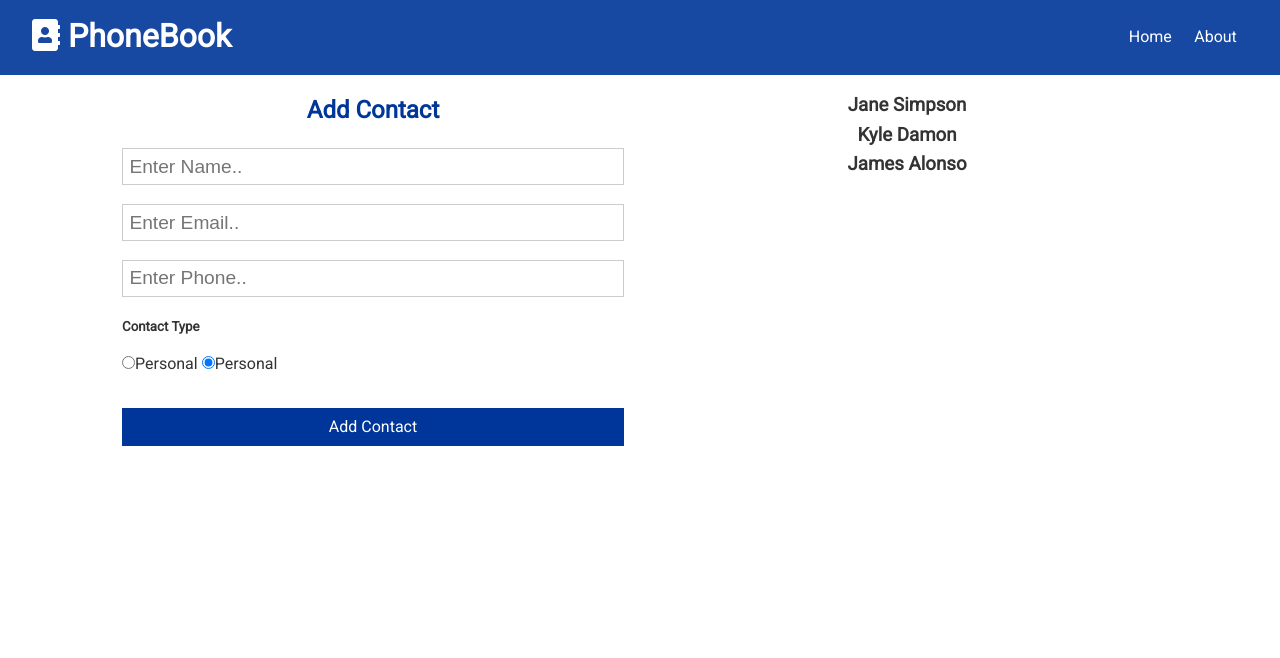
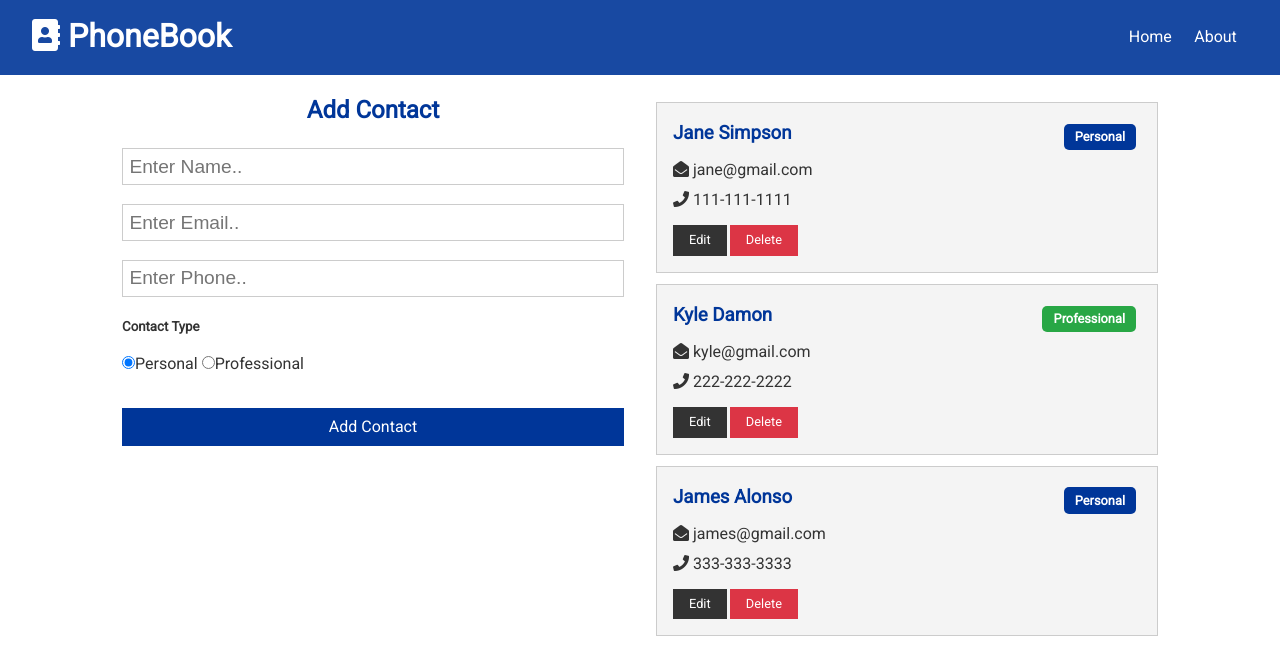
Before and after one commit to kunljha/PhoneBook, a React (Create React App) app in the folder client/: page / in a window 1280 px wide. Shown: the top 658 px of the page. Built offline with nearby package versions, Linux system fonts and the light colour scheme.

Commit message:
styled ContactItem & defined addContact action

```diff
--- a/client/src/components/contacts/ContactForm.js
+++ b/client/src/components/contacts/ContactForm.js
@@ -1,41 +1,55 @@
-import React, { useState } from 'react'
+import React, { useState, useContext } from 'react'
+import ContactContext from '../../context/contact/contactContext'
 
 const ContactForm = () => {
+	const contactContext = useContext(ContactContext)
+
 	const [contact, setContact] = useState({
 		name: '',
 		email: '',
 		phone: '',
-    type: 'personal'
+		type: 'personal',
 	})
 
 	const handleChange = (e) => {
 		setContact({
 			...contact,
-      [e.target.name]: e.target.value
+			[e.target.name]: e.target.value,
+		})
+	}
+
+	const handleSubmit = (e) => {
+		e.preventDefault()
+		contactContext.addContact(contact)
+		setContact({
+			name: '',
+			email: '',
+			phone: '',
+			type: 'personal',
 		})
 	}
 
 	const { name, email, phone, type } = contact
 
 	return (
-    <form>
-      <h2 className="text-primary">Add Contact</h2>
+		<form onSubmit={handleSubmit}>
+			<h2 className='text-primary'>Add Contact</h2>
 			<input
-        type="text"
+				type='text'
 				placeholder='Enter Name..'
 				name='name'
 				value={name}
 				onChange={handleChange}
 			/>
 			<input
-        type="email"
+				type='email'
 				placeholder='Enter Email..'
 				name='email'
 				value={email}
 				onChange={handleChange}
 			/>
 			<input
-        type="text"
+				type='text'
 				placeholder='Enter Phone..'
 				name='phone'
 				value={phone}
@@ -43,20 +57,27 @@
 			/>
 			<h5>Contact Type</h5>
 			<input
-        type="radio"
+				type='radio'
 				name='type'
 				value='personal'
-        checked={ type === 'personal' } />Personal{' '}
+				onChange={handleChange}
+				checked={type === 'personal'}
+			/>
+			Personal{' '}
 			<input
-        type="radio"
+				type='radio'
 				name='type'
-        value='personal'
-        checked={ type === 'personal' } />Personal{' '}
+				value='professional'
+				onChange={handleChange}
+				checked={type === 'professional'}
+			/>
+			Professional{' '}
 			<div>
 				<input
-          type="submit"
-          value="Add Contact"
-          className="btn btn-primary btn-block" />
+					type='submit'
+					value='Add Contact'
+					className='btn btn-primary btn-block'
+				/>
 			</div>
 		</form>
 	)
--- a/client/src/components/contacts/ContactItem.js
+++ b/client/src/components/contacts/ContactItem.js
@@ -1,16 +1,42 @@
 import React from 'react'
 import PropTypes from 'prop-types'
 
-const ContactItem = ({ contact }) => {
-  return (
-    <div>
-      <h3>{contact.name}</h3>
-    </div>
-  )
+const ContactItem = ({ contact: { id, name, email, phone, type } }) => {
+	return (
+		<div className='card bg-light'>
+			<h3 className='text-primary text-left'>
+				{name}{' '}
+				<span
+					style={{ float: 'right' }}
+					className={`badge ${
+						type === 'professional' ? 'badge-success' : 'badge-primary'
+					}`}
+				>
+					{type.charAt(0).toUpperCase() + type.slice(1)}
+				</span>
+			</h3>
+			<ul className='list'>
+				{email && (
+					<li>
+						<i className='fas fa-envelope-open'></i> {email}
+					</li>
+				)}
+				{phone && (
+					<li>
+						<i className='fas fa-phone'></i> {phone}
+					</li>
+				)}
+			</ul>
+			<p>
+				<button className='btn btn-dark btn-sm'>Edit</button>
+				<button className='btn btn-danger btn-sm'>Delete</button>
+			</p>
+		</div>
+	)
 }
 
 ContactItem.propTypes = {
-  contact: PropTypes.object.isRequired,
+	contact: PropTypes.object.isRequired,
 }
 
 export default ContactItem
--- a/client/src/components/contacts/Contacts.js
+++ b/client/src/components/contacts/Contacts.js
@@ -3,8 +3,8 @@
 import ContactItem from './ContactItem'
 
 const Contacts = () => {
-    const contactContext  = useContext(ContactContext)
-    const { contacts }  = contactContext
+	const contactContext = useContext(ContactContext)
+	const { contacts } = contactContext
 
 	return (
 		<Fragment>
--- a/client/src/context/contact/ContactState.js
+++ b/client/src/context/contact/ContactState.js
@@ -1,5 +1,5 @@
 import React, { useReducer } from 'react'
-import uuid from 'uuid'
+import { v4 as uuidv4 } from 'uuid'
 import ContactContext from './contactContext'
 import ContactReducer from './contactReducer'
 import { ADD_CONTACT } from '../types'
@@ -10,22 +10,22 @@
 			{
 				id: 1,
 				name: 'Jane Simpson',
+				email: 'jane@gmail.com',
 				phone: '111-111-1111',
-				email: 'jane@gmail.com',
 				type: 'personal',
 			},
 			{
 				id: 2,
 				name: 'Kyle Damon',
+				email: 'kyle@gmail.com',
 				phone: '222-222-2222',
-				email: 'kyle@gmail.com',
 				type: 'professional',
 			},
 			{
 				id: 3,
 				name: 'James Alonso',
+				email: 'james@gmail.com',
 				phone: '333-333-3333',
-				email: 'james@gmail.com',
 				type: 'personal',
 			},
 		],
@@ -35,11 +35,19 @@
 	const [state, dispatch] = useReducer(ContactReducer, initialState)
 
 	// add contact
+	const addContact = (contact) => {
+		contact.id = uuidv4()
+		dispatch({
+			type: ADD_CONTACT,
+			payload: contact,
+		})
+	}
 
 	return (
 		<ContactContext.Provider
 			value={{
 				contacts: state.contacts,
+				addContact,
 			}}
 		>
 			{props.children}
--- a/client/src/context/contact/contactReducer.js
+++ b/client/src/context/contact/contactReducer.js
@@ -0,0 +1,15 @@
+import { ADD_CONTACT } from '../types'
+
+const contactReducer = (state, action) => {
+	switch (action.type) {
+		case ADD_CONTACT:
+			return {
+				...state,
+				contacts: [...state.contacts, action.payload],
+			}
+		default:
+			return state
+	}
+}
+
+export default contactReducer
```
Lines whose indentation alone changed are shown as unchanged.
